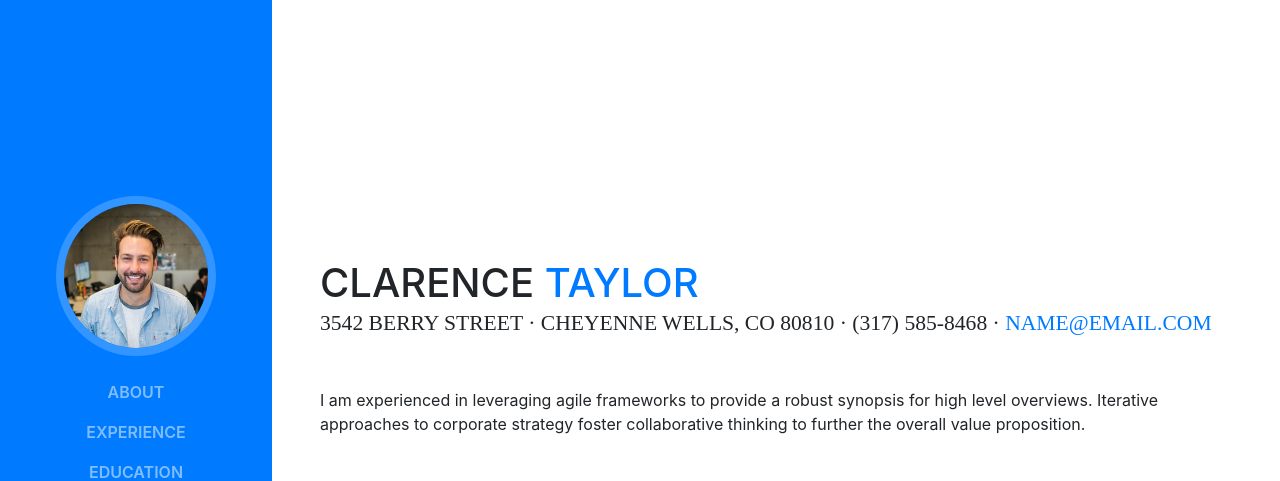
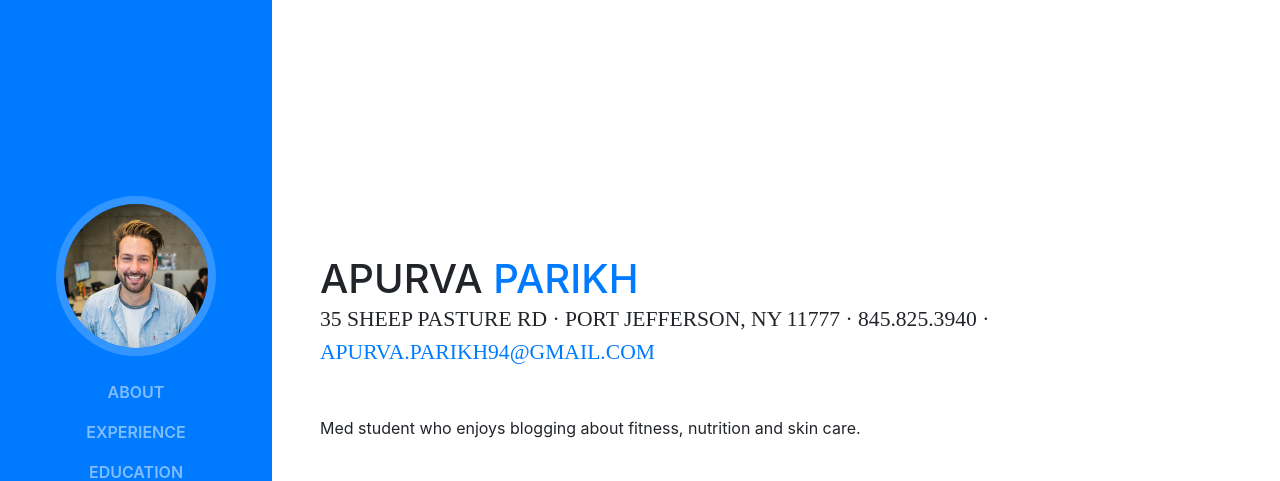
Before and after one commit to aparikh111/home, a website with bundled scripts: page index.html in a window 1280 px wide. Shown: the top 481 px of the page. Built offline with nearby package versions, Linux system fonts and the light colour scheme; a web font is replaced by a local one.

Commit message:
intro changes

```diff
--- a/index.html
+++ b/index.html
@@ -65,13 +65,13 @@
 
       <section class="resume-section p-3 p-lg-5 d-flex d-column" id="about">
         <div class="my-auto">
-          <h1 class="mb-0">Clarence
-            <span class="text-primary">Taylor</span>
+          <h1 class="mb-0">Apurva
+            <span class="text-primary">Parikh</span>
           </h1>
-          <div class="subheading mb-5">3542 Berry Street · Cheyenne Wells, CO 80810 · (317) 585-8468 ·
-            <a href="mailto:name@email.com">name@email.com</a>
+          <div class="subheading mb-5">35 Sheep Pasture Rd · Port Jefferson, NY 11777 · 845.825.3940 ·
+            <a href="mailto:name@email.com">apurva.parikh94@gmail.com</a>
           </div>
-          <p class="mb-5">I am experienced in leveraging agile frameworks to provide a robust synopsis for high level overviews. Iterative approaches to corporate strategy foster collaborative thinking to further the overall value proposition.</p>
+          <p class="mb-5">Med student who enjoys blogging about fitness, nutrition and skin care.</p>
           <ul class="list-inline list-social-icons mb-0">
             <li class="list-inline-item">
               <a href="#">
```
